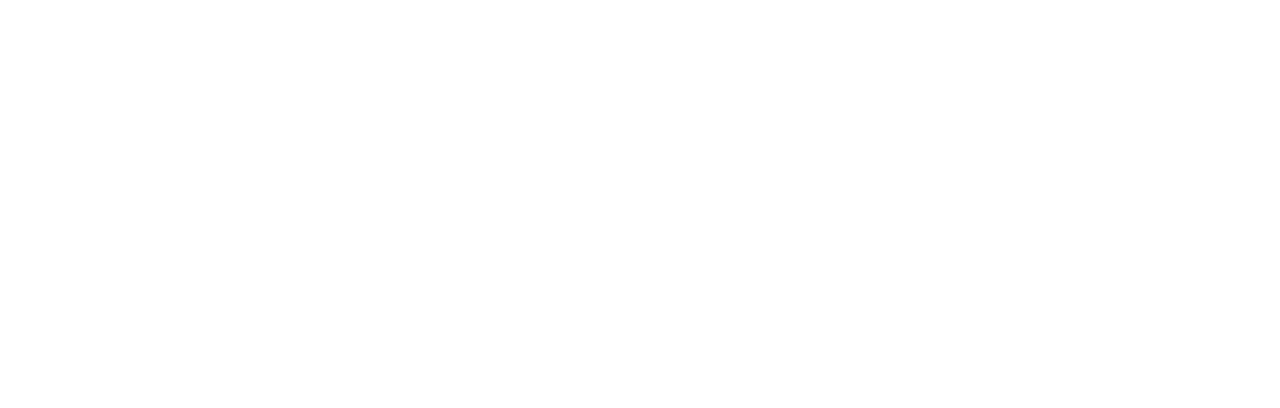
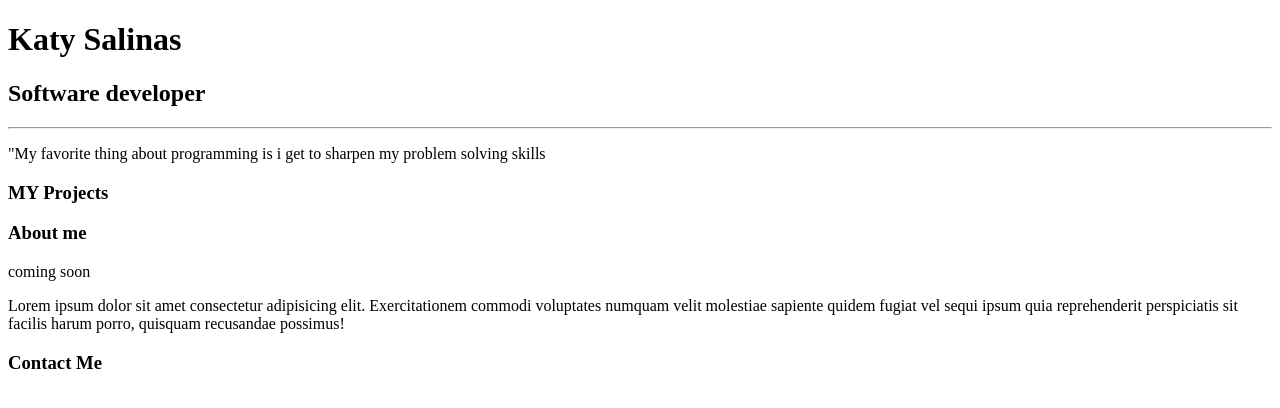
Before and after one commit to asdfghjkl9595/my-NYU-portfolio, a plain HTML site: page index.html in a window 1280 px wide. Drawn offline with Linux system fonts and the light colour scheme.

Commit message:
updated NYU Portfolio

```diff
--- a/index.html
+++ b/index.html
@@ -24,3 +24,17 @@
 	 -->
   </body>
 </html>
+<div>
+    <h1>Katy Salinas </h1>
+    <h2>Software developer</h2>
+    <HR>
+        <p>"My favorite thing about programming is i get to sharpen
+             my problem solving skills</p>
+             <H3> MY Projects</H3>
+             <H3>About me</H3>
+             <p>coming soon</p>
+             <p>Lorem ipsum dolor sit amet consectetur adipisicing elit. Exercitationem commodi voluptates numquam velit molestiae sapiente quidem fugiat vel sequi ipsum quia reprehenderit
+                perspiciatis sit facilis harum porro, quisquam
+                recusandae possimus!</p>
+                <H3>Contact Me</H3>
+</div>
```
